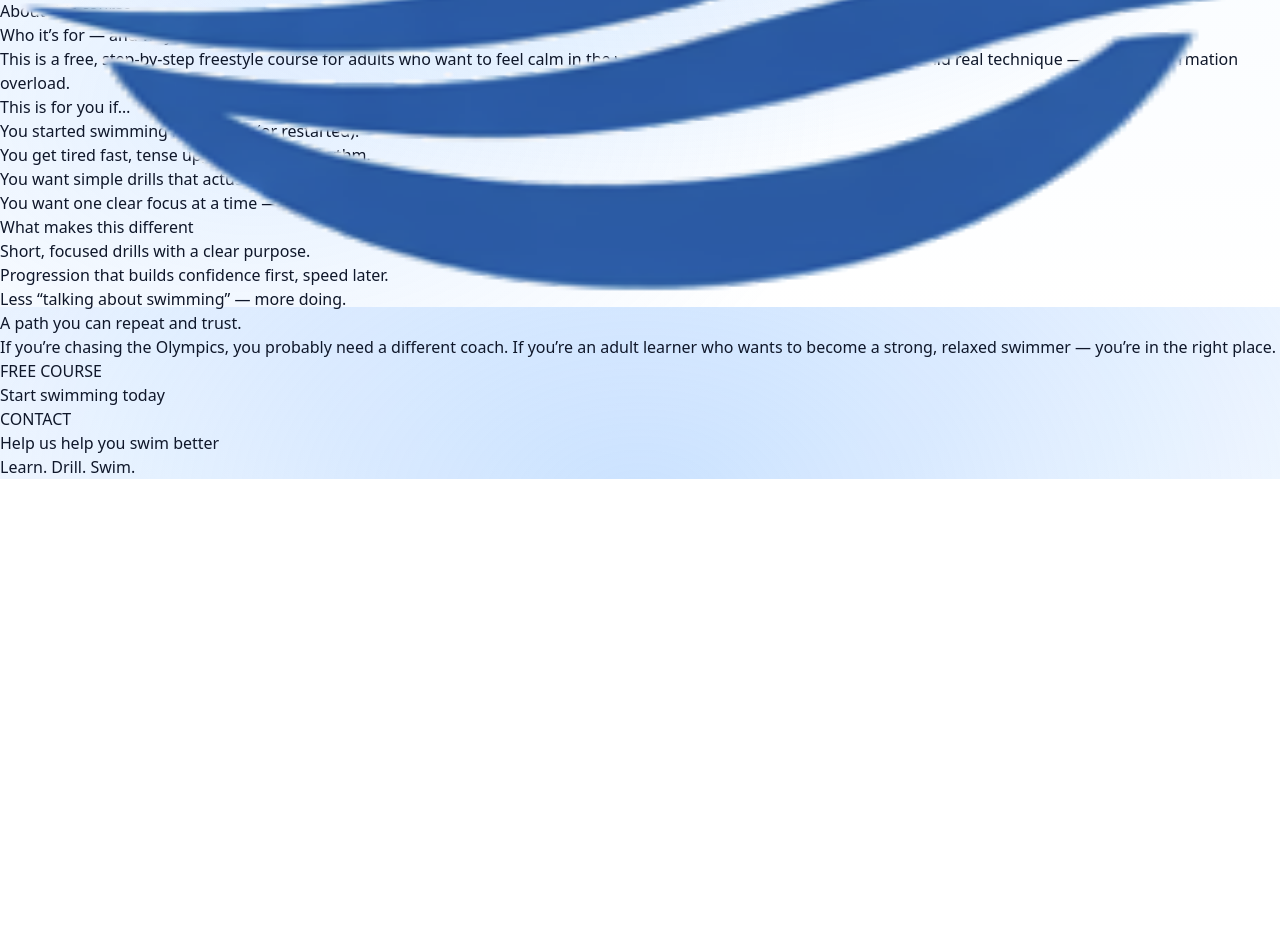
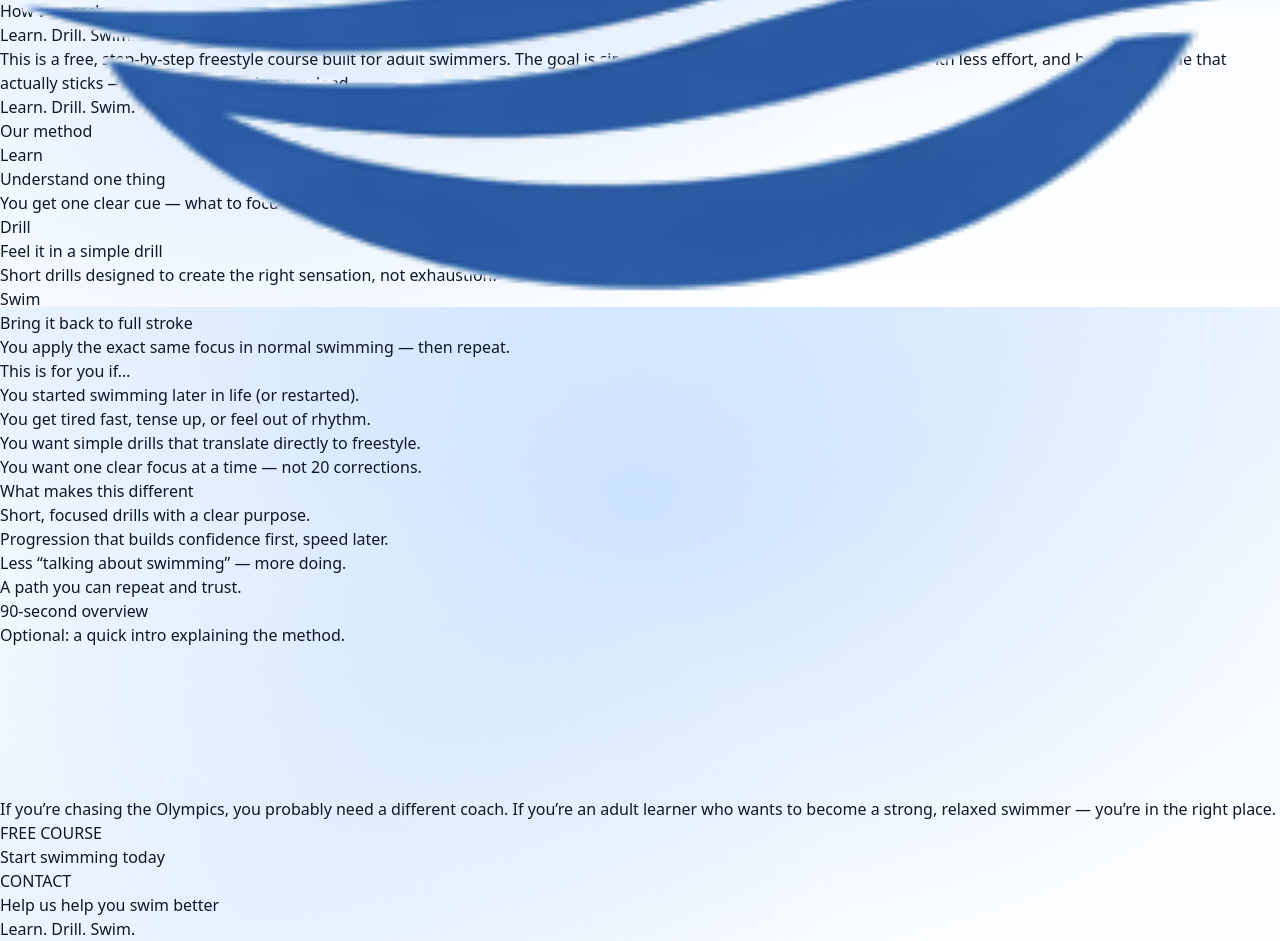
Before and after one commit to stianvikra/freeswimming, a Next.js app: page /about in a window 1280 px wide. Shown: the part 493-1434 px from the top of the page. Before the commit the page ends 972 px from the top, so only its background shows below. Built offline with nearby package versions, Linux system fonts and the light colour scheme; grey boxes are pictures that could not be loaded.

Commit message:
Draft About inkl SEO

```diff
--- a/app/about/page.tsx
+++ b/app/about/page.tsx
@@ -5,11 +5,38 @@ import SiteChrome from "@/components/SiteChrome";
 import PageTemplate from "@/components/PageTemplate";
 import ActionButton from "@/components/ActionButton";
 import Image from "next/image";
+import type { Metadata } from "next";
+
+export const metadata: Metadata = {
+  title: "How we teach freestyle | freeswimming.org",
+  description:
+    "Learn. Drill. Swim. A clear step-by-step freestyle method for adult swimmers: one focus at a time, short drills, and progress you can repeat.",
+  alternates: {
+    canonical: "/about",
+  },
+  openGraph: {
+    title: "How we teach freestyle | freeswimming.org",
+    description:
+      "Learn. Drill. Swim. A step-by-step freestyle method for adult swimmers: one focus at a time, short drills, and repeatable progress.",
+    url: "/about",
+    siteName: "freeswimming.org",
+    type: "website",
+    // images: [{ url: "/og.jpg", width: 1200, height: 630, alt: "freeswimming.org" }],
+  },
+  twitter: {
+    card: "summary_large_image",
+    title: "How we teach freestyle | freeswimming.org",
+    description:
+      "Learn. Drill. Swim. A step-by-step freestyle method for adult swimmers.",
+    // images: ["/og.jpg"],
+  },
+};
 
 export default function AboutPage() {
   return (
     <SiteChrome>
       <PageTemplate size="wide">
+        {/* Header */}
         <div className="flex items-center gap-4">
           <div className="relative h-12 w-12 shrink-0">
             <Image
@@ -24,34 +51,72 @@ export default function AboutPage() {
 
           <div className="leading-tight">
             <h1 className="text-[22px] font-semibold tracking-tight text-slate-900">
-              About this course
+              How we teach
             </h1>
             <p className="mt-1 text-[14px] font-medium text-slate-600">
-              Who it’s for — and why it exists.
+              Learn. Drill. Swim. — one focus at a time.
             </p>
           </div>
         </div>
 
+        {/* Intro */}
         <div className="mt-6 space-y-5 text-[16px] leading-7 text-slate-700">
           <p>
-            This is a free, step-by-step freestyle course for adults who want to feel calm in
-            the water, swim longer with less effort, and build real technique — without
-            information overload.
+            This is a free, step-by-step freestyle course built for adult swimmers.
+            The goal is simple: feel calm in the water, swim longer with less effort,
+            and build technique that actually sticks — without information overload.
           </p>
+        </div>
 
-          <div className="rounded-2xl bg-white/85 p-5 ring-1 ring-slate-100">
-            <h2 className="text-[16px] font-semibold text-slate-900">This is for you if…</h2>
-            <ul className="mt-3 list-disc space-y-2 pl-5">
+        {/* How we teach: Learn / Drill / Swim */}
+        <div className="mt-6 rounded-2xl bg-white/80 p-5 ring-1 ring-slate-100">
+          <div className="flex items-baseline justify-between gap-3">
+            <h2 className="text-[16px] font-semibold text-slate-900">
+              Learn. Drill. Swim.
+            </h2>
+            <div className="text-xs font-medium text-slate-500">
+              Our method
+            </div>
+          </div>
+
+          <div className="mt-4 grid gap-3 sm:grid-cols-3">
+            <StepCard
+              title="Learn"
+              subtitle="Understand one thing"
+              body="You get one clear cue — what to focus on, and why it matters."
+            />
+            <StepCard
+              title="Drill"
+              subtitle="Feel it in a simple drill"
+              body="Short drills designed to create the right sensation, not exhaustion."
+            />
+            <StepCard
+              title="Swim"
+              subtitle="Bring it back to full stroke"
+              body="You apply the exact same focus in normal swimming — then repeat."
+            />
+          </div>
+        </div>
+
+        {/* Who it’s for */}
+        <div className="mt-6 rounded-2xl bg-white/85 p-5 ring-1 ring-slate-100">
+          <h2 className="text-[16px] font-semibold text-slate-900">
+            This is for you if…
+          </h2>
+          <ul className="mt-3 list-disc space-y-2 pl-5 text-[16px] leading-7 text-slate-700">
             <li>You started swimming later in life (or restarted).</li>
             <li>You get tired fast, tense up, or feel out of rhythm.</li>
-              <li>You want simple drills that actually translate to swimming.</li>
+            <li>You want simple drills that translate directly to freestyle.</li>
             <li>You want one clear focus at a time — not 20 corrections.</li>
           </ul>
         </div>
 
-          <div className="rounded-2xl bg-white/85 p-5 ring-1 ring-slate-100">
-            <h2 className="text-[16px] font-semibold text-slate-900">What makes this different</h2>
-            <ul className="mt-3 list-disc space-y-2 pl-5">
+        {/* What’s different */}
+        <div className="mt-4 rounded-2xl bg-white/85 p-5 ring-1 ring-slate-100">
+          <h2 className="text-[16px] font-semibold text-slate-900">
+            What makes this different
+          </h2>
+          <ul className="mt-3 list-disc space-y-2 pl-5 text-[16px] leading-7 text-slate-700">
             <li>Short, focused drills with a clear purpose.</li>
             <li>Progression that builds confidence first, speed later.</li>
             <li>Less “talking about swimming” — more doing.</li>
@@ -59,11 +124,39 @@ export default function AboutPage() {
           </ul>
         </div>
 
+        {/* Optional: video block (keep, or delete) */}
+        <div className="mt-6 rounded-2xl bg-white/80 p-5 ring-1 ring-slate-100">
+          <h2 className="text-[16px] font-semibold text-slate-900">
+            90-second overview
+          </h2>
+          <p className="mt-2 text-[15px] leading-6 text-slate-600">
+            Optional: a quick intro explaining the method.
+          </p>
+
+          <div className="mt-4 overflow-hidden rounded-2xl bg-white ring-1 ring-slate-100">
+            <div className="aspect-video w-full">
+              {/* Replace src with your YouTube embed when ready */}
+              <iframe
+                className="h-full w-full"
+                src="https://www.youtube.com/embed/dQw4w9WgXcQ"
+                title="How we teach"
+                allow="accelerometer; autoplay; clipboard-write; encrypted-media; gyroscope; picture-in-picture"
+                allowFullScreen
+              />
+            </div>
+          </div>
+        </div>
+
+        {/* Closing note */}
+        <div className="mt-6 space-y-5 text-[16px] leading-7 text-slate-700">
           <p>
-            If you’re chasing the Olympics, you probably need a different coach. If you’re an adult learner who wants to become a strong, relaxed swimmer — you’re in the right place.
+            If you’re chasing the Olympics, you probably need a different coach.
+            If you’re an adult learner who wants to become a strong, relaxed swimmer —
+            you’re in the right place.
           </p>
         </div>
 
+        {/* CTAs */}
         <div className="mt-7 flex flex-col gap-4 sm:flex-row">
           <div className="sm:flex-1">
             <ActionButton
@@ -83,6 +176,7 @@ export default function AboutPage() {
           </div>
         </div>
 
+        {/* Footer */}
         <div className="mt-8">
           <div className="mx-auto h-px w-full max-w-[520px] bg-slate-200/80" />
           <p className="mt-5 text-center text-[15px] font-medium tracking-wide text-slate-700">
@@ -93,3 +187,25 @@ export default function AboutPage() {
     </SiteChrome>
   );
 }
+
+function StepCard({
+  title,
+  subtitle,
+  body,
+}: {
+  title: string;
+  subtitle: string;
+  body: string;
+}) {
+  return (
+    <div className="rounded-2xl bg-white/85 p-4 ring-1 ring-slate-100">
+      <div className="text-[15px] font-semibold text-slate-900">{title}</div>
+      <div className="mt-1 text-[13px] font-medium text-slate-600">
+        {subtitle}
+      </div>
+      <div className="mt-3 text-[14.5px] leading-6 text-slate-700">
+        {body}
+      </div>
+    </div>
+  );
+}
--- a/app/layout.tsx
+++ b/app/layout.tsx
@@ -2,8 +2,19 @@ import type { Metadata } from "next";
 import "./globals.css";
 
 export const metadata: Metadata = {
-  title: "freeswimming.org",
+  metadataBase: new URL("https://freeswimming.org"),
+  title: {
+    default: "freeswimming.org",
+    template: "%s | freeswimming.org",
+  },
   description: "Free, step-by-step freestyle swimming for adult learners.",
+  openGraph: {
+    siteName: "freeswimming.org",
+    type: "website",
+  },
+  twitter: {
+    card: "summary_large_image",
+  },
 };
 
 export default function RootLayout({
```
Lines whose indentation alone changed are shown as unchanged.
